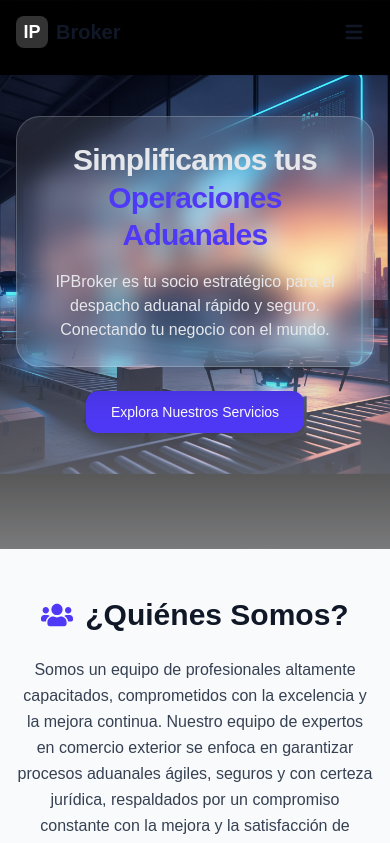
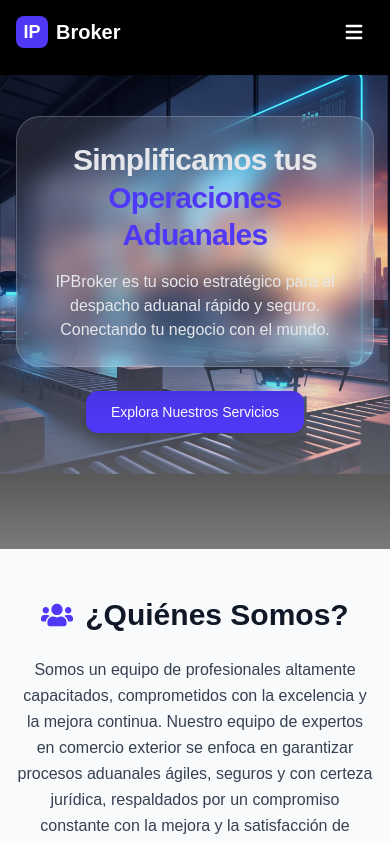
Before and after one commit to chucoyos/ipbroker, a Next.js app: page / in a window 390 px wide. Shown: the top 843 px of the page. Built offline with nearby package versions, Linux system fonts and the light colour scheme.

Commit message:
Style navbar

```diff
--- a/app/components/NavbarSection.jsx
+++ b/app/components/NavbarSection.jsx
@@ -50,12 +50,12 @@ export default function NavbarSection() {
             className="flex items-center space-x-2 sm:space-x-3"
           >
             <div className={`w-8 h-8 sm:w-10 sm:h-10 rounded-lg flex items-center justify-center transition-colors duration-300 ${
-              scrolled ? 'bg-indigo-600 dark:bg-indigo-500' : 'bg-white/20 md:bg-indigo-600 dark:bg-indigo-500'
+              scrolled ? 'bg-indigo-600 dark:bg-indigo-500' : 'bg-indigo-600 md:bg-indigo-600 dark:bg-indigo-500'
             }`}>
               <span className="text-white font-bold text-lg sm:text-xl">IP</span>
             </div>
             <span className={`text-xl sm:text-2xl font-bold transition-colors duration-300 ${
-              scrolled ? 'text-gray-900 dark:text-white' : 'text-gray-900 md:text-white dark:text-white'
+              scrolled ? 'text-gray-900 dark:text-white' : 'text-white dark:text-white'
             }`}>
               Broker
             </span>
@@ -88,7 +88,7 @@ export default function NavbarSection() {
               className={`p-2 rounded-lg transition-all duration-300 ${
                 scrolled
                   ? 'text-gray-700 dark:text-gray-300 hover:bg-gray-100 dark:hover:bg-gray-800'
-                  : 'text-gray-900 dark:text-gray-300 hover:bg-gray-100 dark:hover:bg-gray-800'
+                  : 'text-white dark:text-gray-300 hover:bg-white/10 dark:hover:bg-gray-800'
               }`}
               aria-label="Toggle menu"
             >
```
